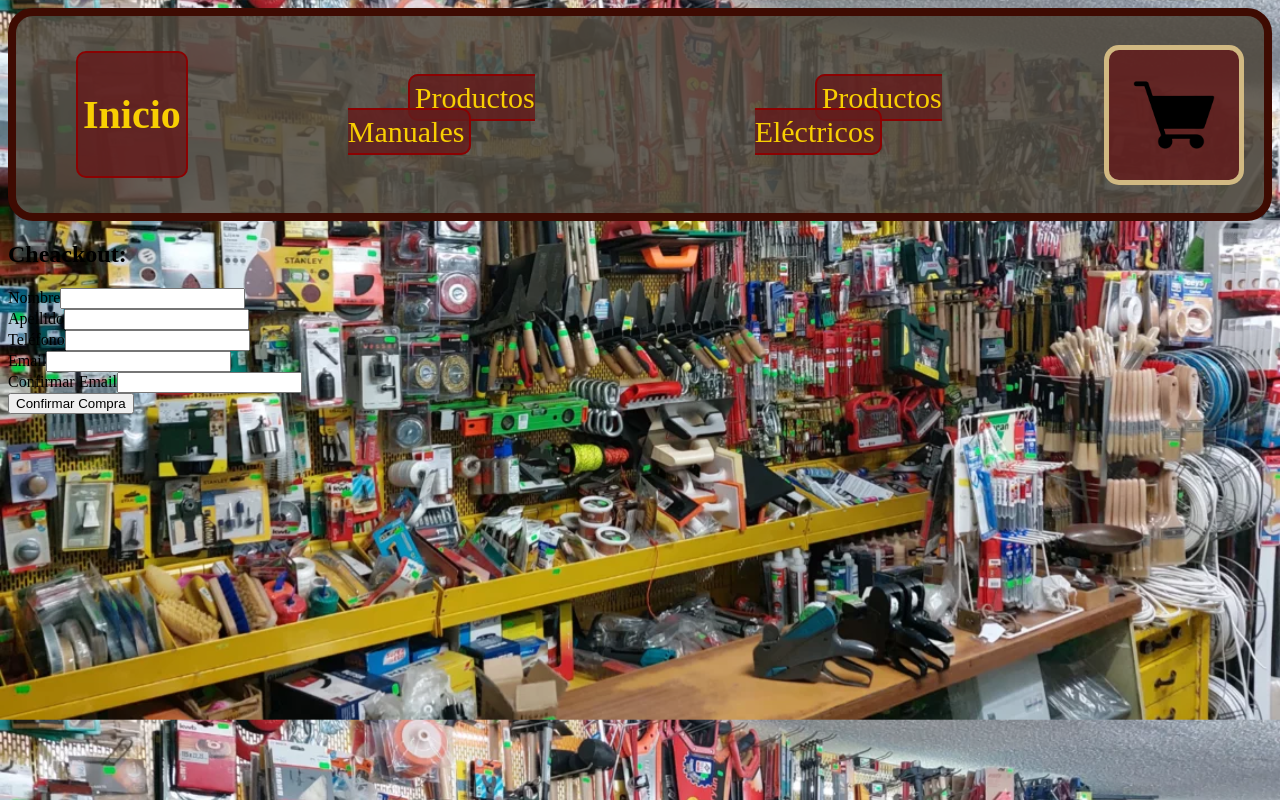
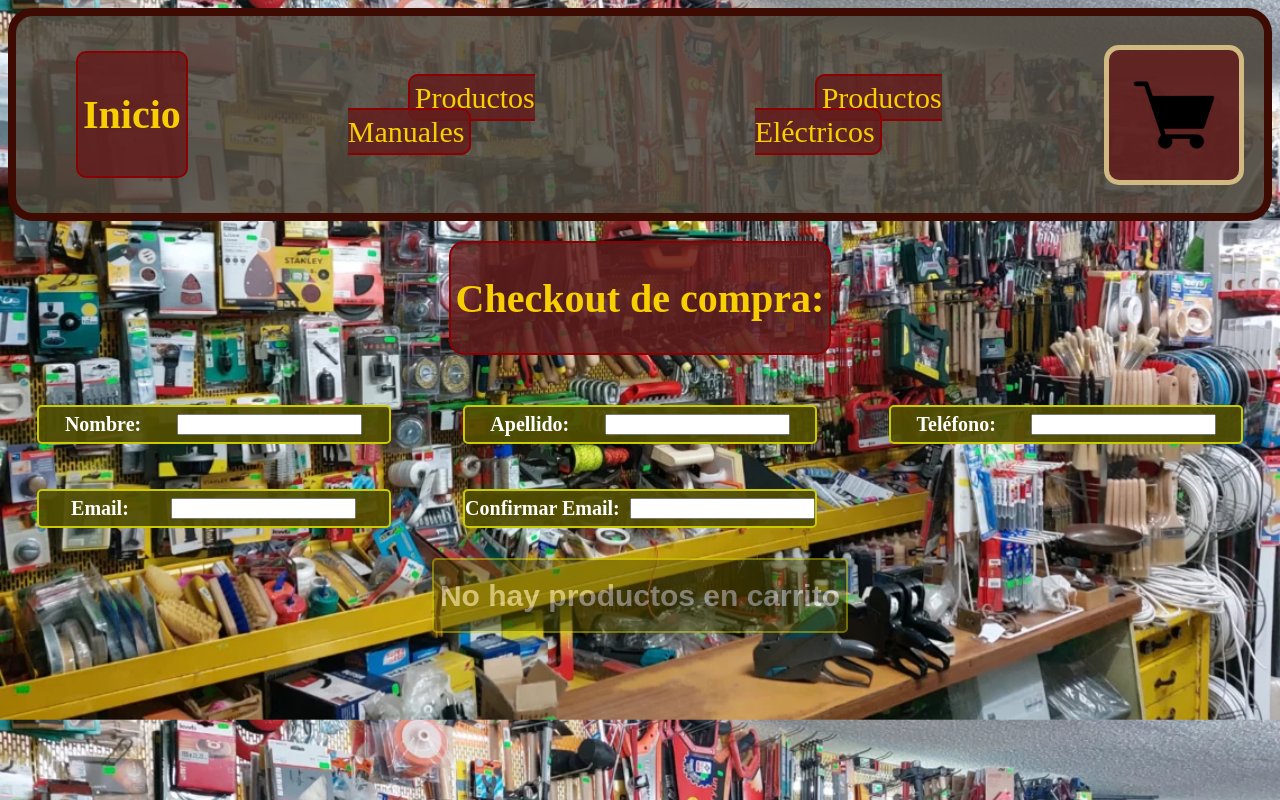
Before and after one commit to NicolasUrsino/CreaTuLanding-Ursino, a React (Vite) app: page /checkout in a window 1280 px wide. Built offline with nearby package versions, Linux system fonts and the light colour scheme.

Commit message:
Entrega lista

```diff
--- a/package.json
+++ b/package.json
@@ -14,7 +14,8 @@
     "react": "^19.1.1",
     "react-dom": "^19.1.1",
     "react-router-dom": "^7.8.2",
-    "react-toastify": "^11.0.5"
+    "react-toastify": "^11.0.5",
+    "sweetalert2": "^11.24.0"
   },
   "devDependencies": {
     "@eslint/js": "^9.33.0",
--- a/src/components/Cart/Cart.css
+++ b/src/components/Cart/Cart.css
@@ -39,3 +39,47 @@ font-size: 30px;
         background-color: rgb(142, 12, 2);
     transform: scale(1.1);
 }
+
+.btnFinCompra{
+
+    color: rgba(255, 255, 255, 0.844);
+    border: solid 2px rgb(203, 203, 2);
+    background-color: rgba(80, 77, 0, 0.925);
+    cursor: pointer;
+    transition: all 0.3s ease;
+    border-radius: 5px;
+    width: fit-content;
+    height: 75px;
+    margin: 8px auto;
+    display: flex;
+    justify-content: center;
+    align-items: center;
+    font-size: 30px;
+    text-decoration: none;
+    font-weight: bold;
+}
+
+.btnFinCompra:hover{
+
+       background-color:  rgb(203, 203, 2);
+    transform: scale(1.2);
+ border: solid 2px rgb(139, 1, 1);
+ color: rgb(47, 1, 1);
+}
+
+.formLabel{
+    color: rgb(255, 255, 255);
+    border: solid 2px rgb(203, 203, 2);
+    background-color: rgba(80, 77, 0, 0.925);
+border-radius: 5px;
+  width: 350px;
+    height: 35px;
+    display: flex;
+align-items: center;
+justify-content: space-evenly;
+gap: 10px;
+margin-top: 30px;
+font-size: 20px;
+font-weight: bold;
+
+}
--- a/src/components/Cart/Cart.jsx
+++ b/src/components/Cart/Cart.jsx
@@ -21,14 +21,21 @@ const Cart = () => {
 
     return (
         <div>
+             <h2 className='h2'>Productos en el carrito</h2>
+             <div className='cardsProductos'>
             {
                 carrito.map(prod=><CartItem key={prod.id} {...prod}/> )
             }
+</div>
+<button onClick={()=>vaciarCarrito()} className='btnCompra' style={{fontSize: 23}}>Vaciar Carrito</button>
+<div className='detailConteiner'>
+    <h3 className='h2'>Total a pagar: ${total}</h3>
+    <h3 className='h2'>Cantidad de productos: {cantidadTotal}</h3>
+</div>
 
-    <h3>Total: ${total}</h3>
-    <h3>Cantidad total: {cantidadTotal}</h3>
-<button onClick={()=>vaciarCarrito()}>Vaciar Carrito</button>
-<Link to="/checkout">Finalizar Compra</Link>
+<Link to="/checkout" className='btnFinCompra'>
+  Finalizar Compra
+</Link>
 
         </div>
     )
--- /dev/null
+++ b/src/components/CartItem/CartItem.css
@@ -0,0 +1,19 @@
+.CartCard{
+   border: 2px solid rgb(181, 125, 57);
+    width: 250px;
+    display: flex;
+    flex-direction: column;
+    align-items: center;
+    margin: 10px;
+   padding: 10px;
+   background-color: rgba(79, 71, 61, 0.86);
+   border-radius: 15px;
+
+
+}
+
+.CartCard img{
+        width: 150px;
+height: 150px;
+border-radius: 15px;
+}
--- a/src/components/CartWidget/CartWidget.jsx
+++ b/src/components/CartWidget/CartWidget.jsx
@@ -13,7 +13,7 @@ const CartWidget = () => {
 
   return (
   <>
-    <Link to="/cart" className="cart-container"> {/* Agrega esta clase */}
+    <Link to="/cart" className="cart-container">
       <img className='cartW' src="../../public/carritocompras.jpg" alt="Carrito de compras" />
 
       {
--- a/src/components/Checkout/Cheackout.jsx
+++ b/src/components/Checkout/Cheackout.jsx
@@ -1,13 +1,11 @@
-import React, { useContext } from 'react'
-import { useState } from 'react'
+import React, { useContext, useEffect, useState } from 'react'
 import { db } from '../service/config'
 import { CarritoContext } from '../../context/CarritoContext'
 import { collection, addDoc } from 'firebase/firestore'
+import "./Checkout.css"
+import Swal from 'sweetalert2'
 
-
-
-
-const Cheackout = () => {
+const Checkout = () => {
 
     const [nombre, setNombre] = useState("")
     const [apellido, setApellido] = useState("")
@@ -16,27 +14,49 @@ const Cheackout = () => {
     const [emailConfirm, setEmailConfirm] = useState("")
     const [error, setError] = useState("")
     const [ordenId, setOrdenId] = useState("")
+    const [mostrarCardFin, setMostrarCardFin] = useState(false)
+
+    const { carrito, vaciarCarrito, total } = useContext(CarritoContext)
+
+    const errorDatosIncompletos = <div className='errorDatos'><p>Debes completar todos los datos</p></div>
+    const errorDatosEmail = <div className='errorDatos'><p>Los Emails no coinciden</p></div>
+
+    useEffect(() => {
+        if (ordenId) {
+            Swal.fire({
+                title: `¡Compra realizada!`,
+                text: `Gracias por tu compra, puedes seguir los pasos a continuación`,
+                icon: "success",
+                confirmButtonText: 'OK'
+            }).then(() => {
+
+                setMostrarCardFin(true)
+
+                setError("")
+            })
+        }
+    }, [ordenId])
+
+    const manejadorForm = (event) => {
+        event.preventDefault()
 
 
-    const { carrito, vaciarCarrito, total, cantidadTotal } = useContext(CarritoContext)
+        setMostrarCardFin(false)
 
-
-
-    const manejadorForm = (event) => {
-        event.preventDefault();
-
-
-        if (!nombre || !apellido || !telefono || !email || !emailConfirm) {
-            setError("Completá todos los datos")
+        if (!carrito || carrito.length === 0) {
+            setError(<div className='errorDatos'><p>No hay productos en el carrito</p></div>)
             return
         }
 
-
-    if (email !== emailConfirm) {
-        setError("Los email no coinciden")
+        if (!nombre || !apellido || !telefono || !email || !emailConfirm) {
+            setError(errorDatosIncompletos)
             return
         }
 
+        if (email !== emailConfirm) {
+            setError(errorDatosEmail)
+            return
+        }
 
 
         const orden = {
@@ -45,70 +65,85 @@ const Cheackout = () => {
                 nombre: prod.item.nombre,
                 cantidad: prod.cantidad
             })),
-
-        total: total,
+            total,
             fecha: new Date(),
             nombre,
             apellido,
             email
         }
 
-
         addDoc(collection(db, "ordenes"), orden)
             .then(docRef => {
                 setOrdenId(docRef.id)
                 vaciarCarrito()
             })
-        .catch(error => {
+            .catch(() => {
                 console.log("Error al crear la orden")
-            setError("Hubo un Error al crear la orden")
+                setError("Hubo un error al crear la orden")
             })
-
     }
-
 
     return (
         <div>
+            <h2 className='h2'>Checkout de compra:</h2>
 
-            <h2>Cheackout:</h2>
+            <form onSubmit={manejadorForm} className='formCheck'>
+                <div className='formLabel'>
+                    <label>Nombre: </label>
+                    <input type="text" value={nombre} onChange={(e) => setNombre(e.target.value)} />
+                </div>
+
+                <div className='formLabel'>
+                    <label>Apellido: </label>
+                    <input type="text" value={apellido} onChange={(e) => setApellido(e.target.value)} />
+                </div>
+
+                <div className='formLabel'>
+                    <label>Teléfono: </label>
+                    <input type="text" value={telefono} onChange={(e) => setTelefono(e.target.value)} />
+                </div>
+
+                <div className='formLabel'>
+                    <label>Email: </label>
+                    <input type="email" value={email} onChange={(e) => setEmail(e.target.value)} />
+                </div>
+
+                <div className='formLabel'>
+                    <label>Confirmar Email: </label>
+                    <input type="email" value={emailConfirm} onChange={(e) => setEmailConfirm(e.target.value)} />
+                </div>
+
+                {error && <div style={{ marginTop: 20 }}>{error}</div>}
 
 
+            </form>
 <form onSubmit={manejadorForm}>
 
-                <div>
-                    <label htmlFor="">Nombre</label>
-                    <input type="text" onChange={(e) => setNombre(e.target.value)} />
-                </div>
+<button
+                    type='submit'
+                    className='btnFinCompra'
+                    style={{ marginTop: 30 }}
+                    disabled={!carrito || carrito.length === 0}
+                >
+                    {(!carrito || carrito.length === 0)
+                        ? 'No hay productos en carrito'
+                        : 'Confirmar Compra'}
+                </button>
 
-                <div>
-                    <label htmlFor="">Apellido</label>
-                    <input type="text" onChange={(e) => setApellido(e.target.value)} />
-                </div>
 
-                <div>
-                    <label htmlFor="">Teléfono</label>
-                    <input type="text" onChange={(e) => setTelefono(e.target.value)} />
-                </div>
-
-                <div>
-                    <label htmlFor="">Email</label>
-                    <input type="email" onChange={(e) => setEmail(e.target.value)} />
-                </div>
-
-                <div>
-                    <label htmlFor="">Confirmar Email</label>
-                    <input type="email" onChange={(e) => setEmailConfirm(e.target.value)} />
-                </div>
-
-                {error && <p>{error}</p>}
-                <button type='submit'>Confirmar Compra</button>
-{ordenId && (<strong>Gracias por tu compra, tu orden es: {ordenId}</strong>)}
 
 </form>
 
-
+            {mostrarCardFin && (
+                <div
+                    className='cardFinCompra'
+                >
+                    <h3 style={{ fontSize: 30, color: 'white', margin: 5 }}>¡Gracias por tu compra!</h3>
+                    <p style={{ fontSize: 20, color: 'white', textAlign: "center", margin: 5}}>Puedes contactarse al siguiente número con tu orden (<strong>{ordenId}</strong>), o con tu nombre (<strong>{nombre} {apellido}</strong>), 12345678. <br/><br/>¡Muchas gracias! </p>
+                </div>
+            )}
         </div>
     )
 }
 
-export default Cheackout
+export default Checkout
--- /dev/null
+++ b/src/components/Checkout/Checkout.css
@@ -0,0 +1,49 @@
+.formCheck{
+display: grid;
+    grid-template-columns: repeat(3, 1fr);
+    gap: 15px;
+    justify-items: center
+}
+
+
+.errorDatos{
+
+       color: rgb(228, 255, 94);
+    border: solid 2px rgb(139, 1, 1);
+    background-color: rgba(99, 29, 29, 0.844);
+
+
+
+
+    border-radius: 5px;
+    width: 300px;
+    height: 55px;
+    margin: 0px auto;
+font-weight: bold;
+font-size: 20px;
+
+ display: flex;
+    justify-content: center;
+    align-items: center;
+    text-decoration: none;
+}
+
+.btnFinCompra:disabled {
+    opacity: 0.5;
+    cursor: not-allowed;
+
+}
+
+.cardFinCompra{
+    border: solid 2px rgba(252, 203, 148, 0.595);
+    background-color: rgba(82, 15, 0, 0.925);
+    height: 150px;
+    width: 700px;
+margin: 10px auto;
+display: flex;
+flex-direction: column;
+    justify-content: center;
+    align-items: center;
+
+
+}
--- a/src/components/ItemDetail/ItemDetail.jsx
+++ b/src/components/ItemDetail/ItemDetail.jsx
@@ -17,7 +17,7 @@ const{agregarAlCarrito} = useContext(CarritoContext);
   const manejadorCantidad = (cantidad) => {
     setCantidad(cantidad);
 
-    const item={id, nombre, precio};
+    const item={id, nombre, precio, img};
     agregarAlCarrito(item, cantidad);
     toast.success("Producto agregado al carrito", {
 position: "top-right",
--- a/src/components/ItemListContainer/ItemListContainer.css
+++ b/src/components/ItemListContainer/ItemListContainer.css
@@ -9,7 +9,7 @@
     display: flex;
     justify-content: center;
     align-items: center;
-      width: 450px;
+      width: fit-content;
   margin: 20px auto;
 border-radius: 15px;
 
```
Also changed, not shown: src/components/CartItem/CartItem.jsx (+12 -5 lines), src/components/ItemDetail/ItemDetail.css (+13 -9 lines), 1 other file (tests, documents, lock files or other folders). Lines whose indentation alone changed are shown as unchanged.
